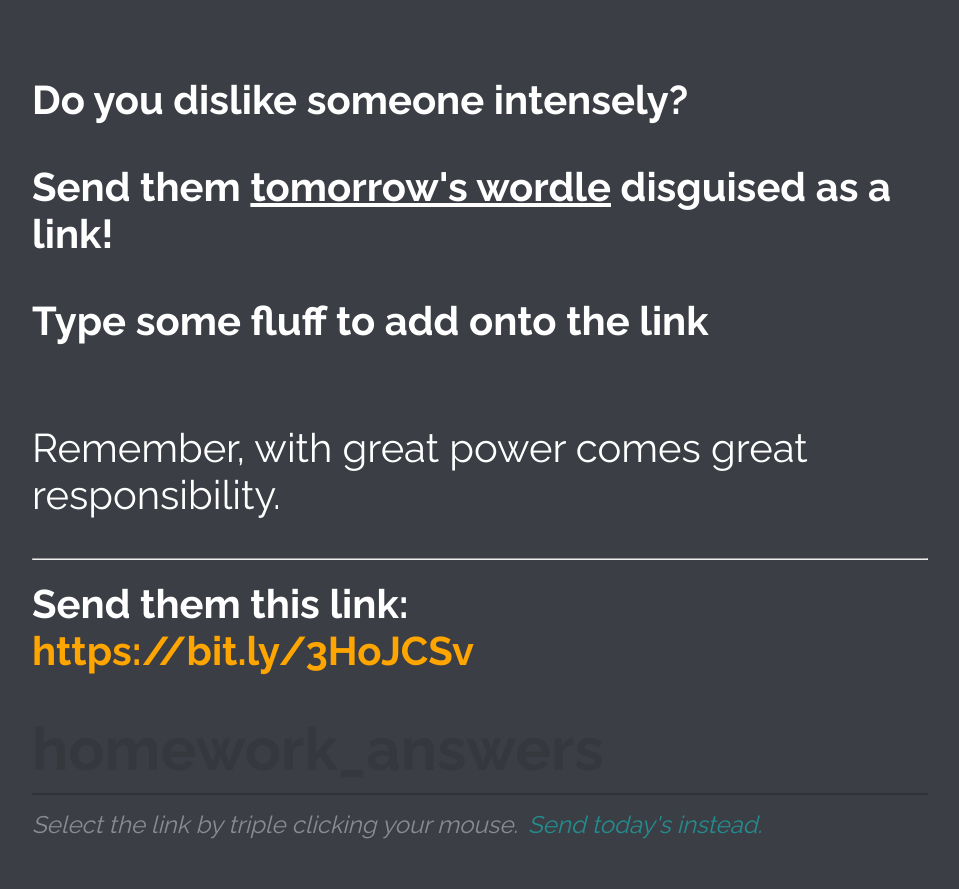
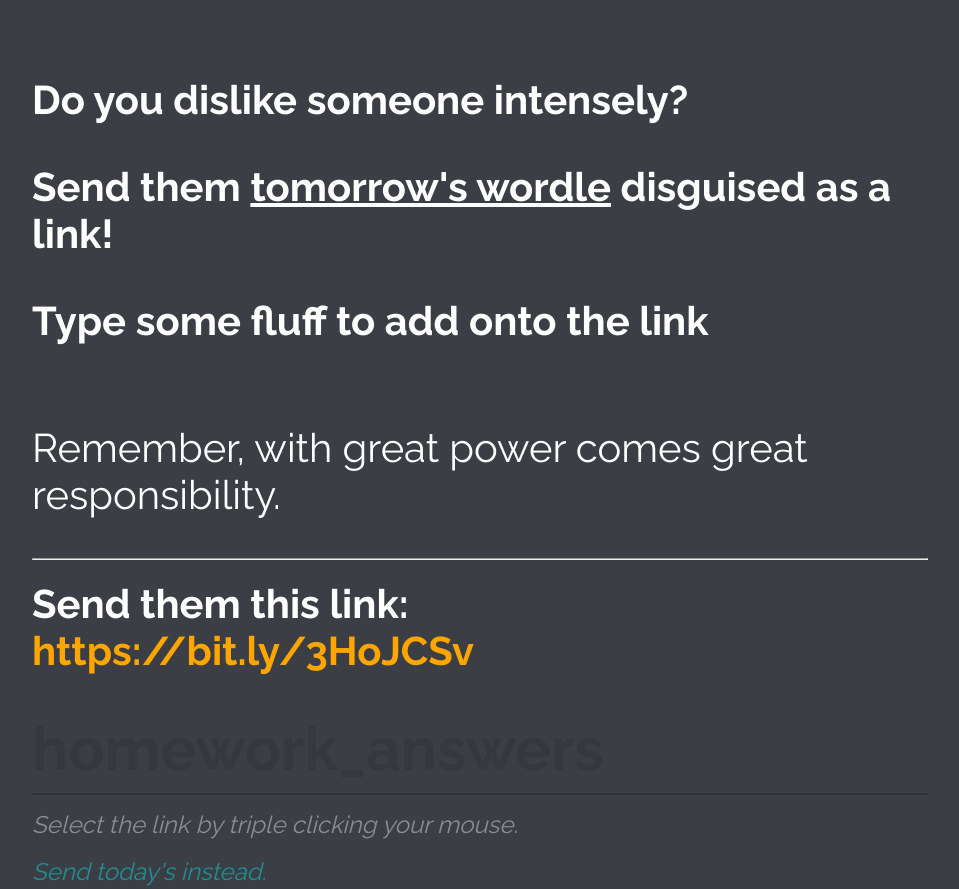
Before and after one commit to jiekaitao/spoilthewordle.com, a plain HTML site: page tomorrow.html in a window 1280 px wide. Shown: the whole page, without its empty margins (160-1119 px from the left). Before the commit the page ends 842 px from the top, so only its background shows below. Drawn offline with Linux system fonts and the light colour scheme.

Commit message:
Update tomorrow.html

```diff
--- a/tomorrow.html
+++ b/tomorrow.html
@@ -59,7 +59,7 @@
 
 
 						<input class="fs-anim-lower" id="q1" name="q1" type="text" placeholder="homework_answers"/>
-						<i style="font-size: 60%; opacity: 0.4;">Select the link by triple clicking your mouse.</i>
+						<i style="font-size: 60%; opacity: 0.4;">Select the link by triple clicking your mouse.</i><br>
 						<a href="https://spoilthewordle.com/today"><i style="font-size: 60%; opacity: 0.4; color:aqua;">Send today's instead.</i></a>
 					</li>
 				</ol>
```
